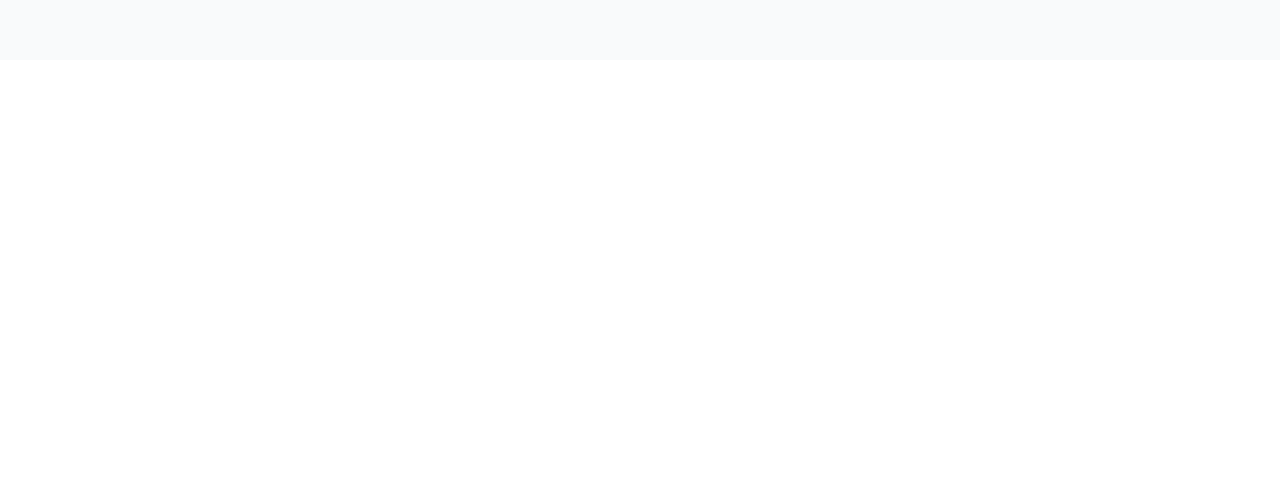
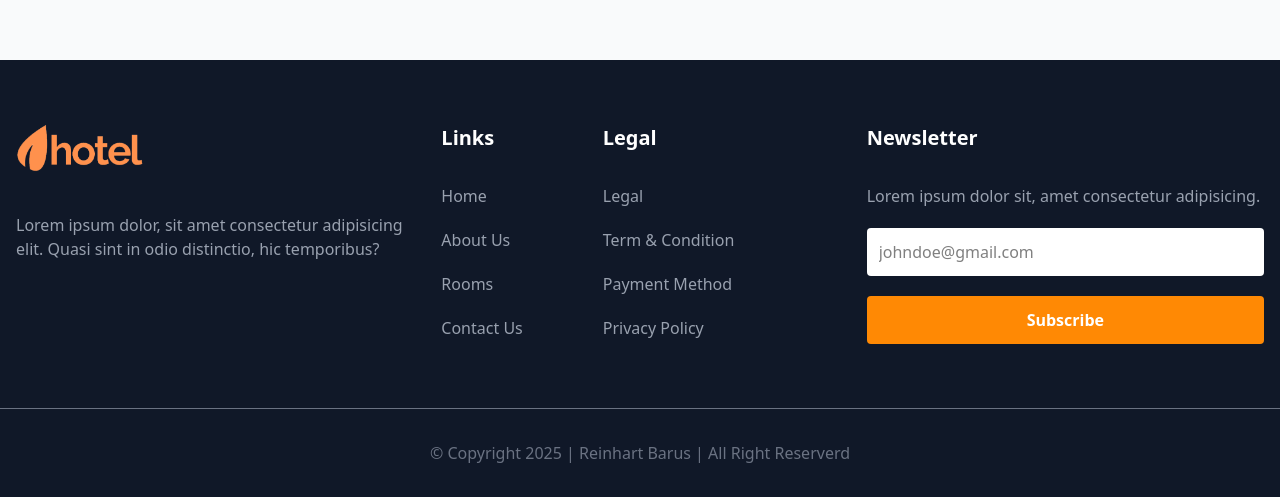
Before and after one commit to ReintB/booking-hotel, a Next.js app: page / in a window 1280 px wide. Shown: the part 740-1237 px from the top of the page. Before the commit the page ends 800 px from the top, so only its background shows below. Built offline with nearby package versions, Linux system fonts and the light colour scheme.

Commit message:
feat: add footer component to the layout

```diff
--- a/app/layout.tsx
+++ b/app/layout.tsx
@@ -1,6 +1,7 @@
 import type { Metadata } from "next";
 import { Raleway } from "next/font/google";
 import Navbar from "@/components/navbar/navbar";
+import Footer from "@/components/footer";
 import "./globals.css";
 
 const raleway = Raleway({
@@ -23,6 +24,7 @@
       <body className={`${raleway.variable} antialiased`}>
         <Navbar />
         <main className="bg-gray-50 min-h-screen">{children}</main>
+        <Footer />
       </body>
     </html>
   );
--- /dev/null
+++ b/components/footer.tsx
@@ -0,0 +1,86 @@
+import Link from "next/link";
+import Image from "next/image";
+
+const Footer = () => {
+  return (
+    <footer className="bg-gray-900">
+      <div className="max-w-screen-xl mx-auto px-4 w-full py-10 md:py-16">
+        <div className="grid md:grid-cols-3 gap-7">
+          <div>
+            <Link href="/" className="mb-10 block">
+              <Image src="/logo.png" width={128} height={49} alt="logo" />
+            </Link>
+            <p className="text-gray-400">
+              Lorem ipsum dolor, sit amet consectetur adipisicing elit. Quasi
+              sint in odio distinctio, hic temporibus?
+            </p>
+          </div>
+          <div>
+            <div className="flex gap-20">
+              <div className="flex-1 md:flex-none">
+                <h4 className="mb-8 text-xl font-semibold text-white">Links</h4>
+                <ul className="list-item space-y-5 text-gray-400">
+                  <li>
+                    <Link href="/">Home</Link>
+                  </li>
+                  <li>
+                    <Link href="/about">About Us</Link>
+                  </li>
+                  <li>
+                    <Link href="/room">Rooms</Link>
+                  </li>
+                  <li>
+                    <Link href="/contact">Contact Us</Link>
+                  </li>
+                </ul>
+              </div>
+              <div className="flex-1 md:flex-none">
+                <h4 className="mb-8 text-xl font-semibold text-white">Legal</h4>
+                <ul className="list-item space-y-5 text-gray-400">
+                  <li>
+                    <Link href="#">Legal</Link>
+                  </li>
+                  <li>
+                    <Link href="#">Term & Condition</Link>
+                  </li>
+                  <li>
+                    <Link href="#">Payment Method</Link>
+                  </li>
+                  <li>
+                    <Link href="#">Privacy Policy</Link>
+                  </li>
+                </ul>
+              </div>
+            </div>
+          </div>
+          <div>
+            <h4 className="mb-8 text-xl font-semibold text-white">
+              Newsletter
+            </h4>
+            <p className="text-gray-400">
+              Lorem ipsum dolor sit, amet consectetur adipisicing.
+            </p>
+            <form action="" className="mt-5">
+              <div className="mb-5">
+                <input
+                  type="text"
+                  name="email"
+                  className="w-full p-3 rounded-sm bg-white"
+                  placeholder="johndoe@gmail.com"
+                />
+              </div>
+              <button className="bg-orange-400 p-3 font-bold text-white w-full text-center rounded-sm hover:bg-orange-500">
+                Subscribe
+              </button>
+            </form>
+          </div>
+        </div>
+      </div>
+      <div className="max-w-screen-xl mx-auto px-4 border-t border-gray-500 py-8 text-center text-base text-gray-500">
+        &copy; Copyright 2025 | Reinhart Barus | All Right Reserverd
+      </div>
+    </footer>
+  );
+};
+
+export default Footer;
```
